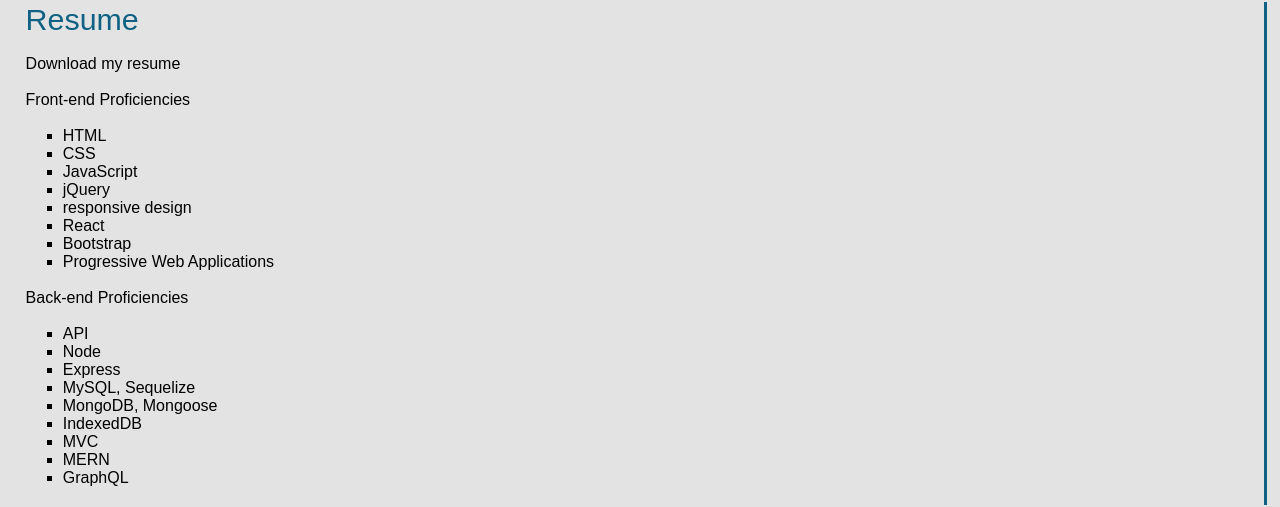
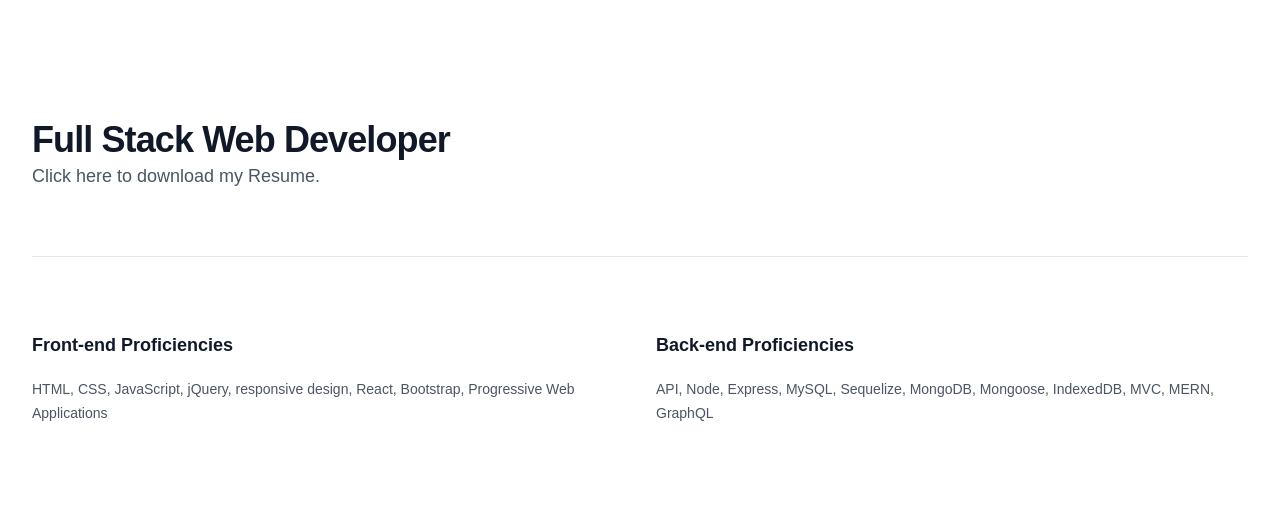
Before and after one commit to vasilyl1/portfolio2, a React (Create React App) app in the folder client/: page /resume in a window 1280 px wide. Shown: the part 259-766 px from the top of the page. Built offline with nearby package versions, Linux system fonts and the light colour scheme.

Commit message:
restyled resume page and added minor corrections to contact

```diff
--- a/client/src/components/tabs/Contact.js
+++ b/client/src/components/tabs/Contact.js
@@ -60,9 +60,9 @@
       <div className='mx-auto max-w-7xl px-4 py-24 sm:px-6 sm:py-32 lg:px-8'>
         <div className="space-y-12">
           <div className="border-b border-gray-900/10 pb-12">
-          <h2 className="text-base font-semibold leading-7 text-gray-900">Contact Me</h2>
+            <h2 className="text-base text-lg font-semibold leading-7 text-gray-900">Contact Me</h2>
             <p className="mt-1 text-sm leading-6 text-gray-600">
-            Hello {userName}! Please leave your message:
+              Hello {userName}! Please leave your message below:
             </p>
 
 
@@ -75,7 +75,7 @@
                   <div className="flex rounded-md shadow-sm ring-1 ring-inset ring-gray-300 focus-within:ring-2 focus-within:ring-inset focus-within:ring-indigo-600 sm:max-w-md">
                     <input
                       type="userName"
-                    name="userName"
+                      name="Your Name"
                       id="username"
                       value={userName}
                       onChange={handleInputChange}
@@ -117,7 +117,7 @@
                 <div className="mt-2">
                   <textarea
                     id="message"
-                  name="message"
+                    name="Your Message"
                     value={message}
                     rows={3}
                     className="block w-full rounded-md border-0 py-1.5 text-gray-900 shadow-sm ring-1 ring-inset ring-gray-300 placeholder:text-gray-400 focus:ring-2 focus:ring-inset focus:ring-indigo-600 sm:text-sm sm:leading-6"
@@ -160,50 +160,6 @@
     </form>
 
 
-    /*
-    <div className='n2body-left-2'>
-      <h1>Contact</h1>
-
-      <form className="form">
-      <p>Hello {userName}! Please leave your message:</p>
-        <input
-          value={userName}
-          name="userName"
-          onChange={handleInputChange}
-          onBlur={handleMoveOut}
-          type="text"
-          placeholder="name"
-        />
-        <p>Your email: {email}</p>
-        <input
-          value={email}
-          name="email"
-          onChange={handleInputChange}
-          onBlur={handleMoveOut}
-          type="email"
-          placeholder="email"
-        />
-        <p>Your message: {message}</p>
-        <input
-          value={message}
-          name="message"
-          onChange={handleInputChange}
-          onBlur={handleMoveOut}
-          type="message"
-          placeholder="Your message here"
-          className='inputMessage'
-        />
-        <button className='nav-link' type="button" onClick={handleFormSubmit}>Submit</button>
-      </form>
-      {resultMessage && (
-        <div>
-          <p className="error-text">{resultMessage}</p>
-        </div>
-      )}
-    </div>
-    */
-
-
   );
 }
 
--- a/client/src/components/tabs/Resume.js
+++ b/client/src/components/tabs/Resume.js
@@ -1,7 +1,58 @@
 import React from 'react';
+
+const posts = [
+  {
+    id: 1,
+    title: 'Front-end Proficiencies',
+    description:
+      'HTML, CSS, JavaScript, jQuery, responsive design, React, Bootstrap, Progressive Web Applications',
+  },
+
+  {
+    id: 2,
+    title: 'Back-end Proficiencies',
+    description:
+      'API, Node, Express, MySQL, Sequelize, MongoDB, Mongoose, IndexedDB, MVC, MERN, GraphQL',
+  },
+]
 
 function Resume() {
   return (
+
+    <div className="bg-white py-24 sm:py-32">
+      <div className="mx-auto max-w-7xl px-6 lg:px-8">
+        <div className="mx-auto max-w-2xl lg:mx-0">
+          <h2 className="text-3xl font-bold tracking-tight text-gray-900 sm:text-4xl">Full Stack Web Developer</h2>
+          <a
+            className="mt-2 text-lg leading-8 text-gray-600"
+            href='https://docs.google.com/document/d/1D4vjZ32bd7KvrzL8HVomzVeLZNW_UMn4SIrfw0Hkj60/edit?usp=sharing'
+          >
+            Click here to download my Resume.
+          </a>
+        </div>
+        <div className="mx-auto mt-10 grid max-w-2xl grid-cols-1 gap-x-8 gap-y-16 border-t border-gray-200 pt-10 sm:mt-16 sm:pt-16 lg:mx-0 lg:max-w-none lg:grid-cols-2">
+          {posts.map((post) => (
+            <article key={post.id} className="flex max-w-xl flex-col items-start justify-between">
+              <div className="group relative">
+                <h3 className="mt-3 text-lg font-semibold leading-6 text-gray-900 group-hover:text-gray-600">
+                  <p>
+                    <span className="absolute inset-0" />
+                    {post.title}
+                  </p>
+                </h3>
+                <p className="mt-5 line-clamp-3 text-sm leading-6 text-gray-600">{post.description}</p>
+              </div>
+            </article>
+          ))}
+        </div>
+      </div>
+    </div>
+
+
+
+
+
+    /*
     <div className='n2body-left-2'>
     <h1>Resume</h1><br></br>
     <a href = 'https://docs.google.com/document/d/1D4vjZ32bd7KvrzL8HVomzVeLZNW_UMn4SIrfw0Hkj60/edit?usp=sharing'>Download my resume</a><br></br>
@@ -30,6 +81,7 @@
     </ul>
     <br></br>
 </div>
+*/
   );
 }
 
```
Lines whose indentation alone changed are shown as unchanged.
